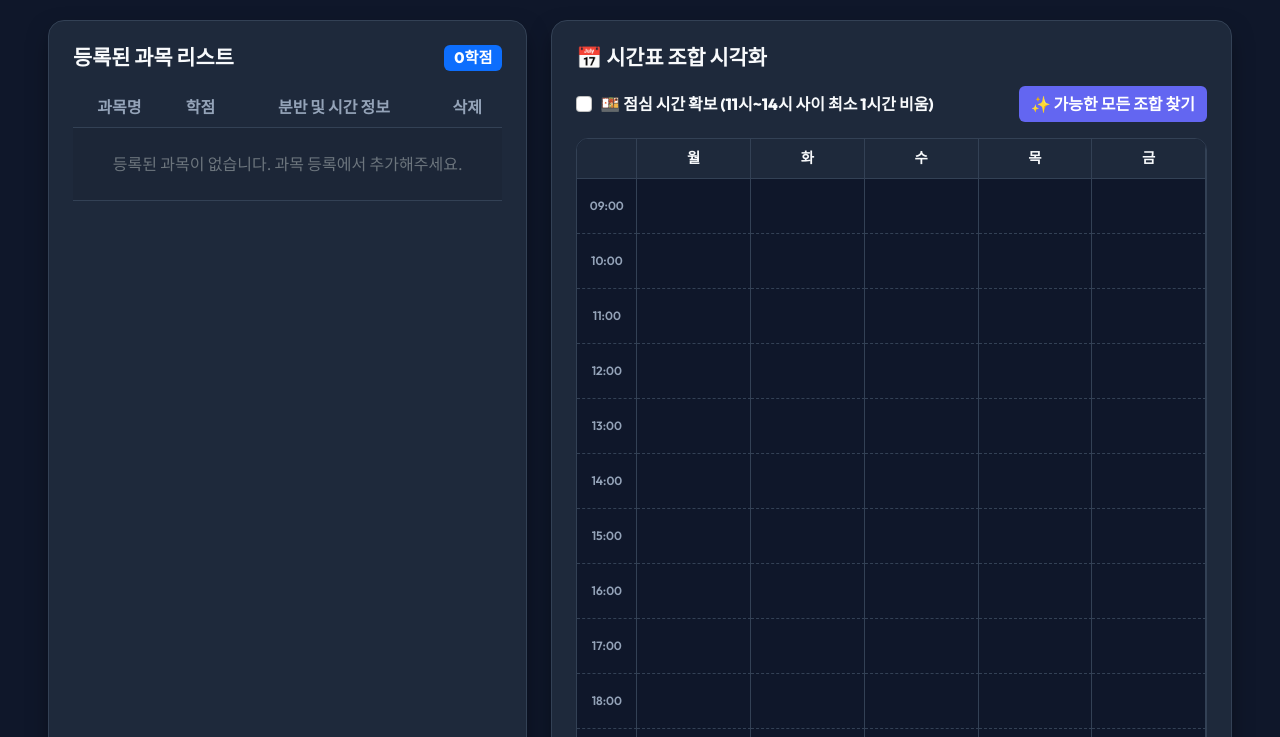
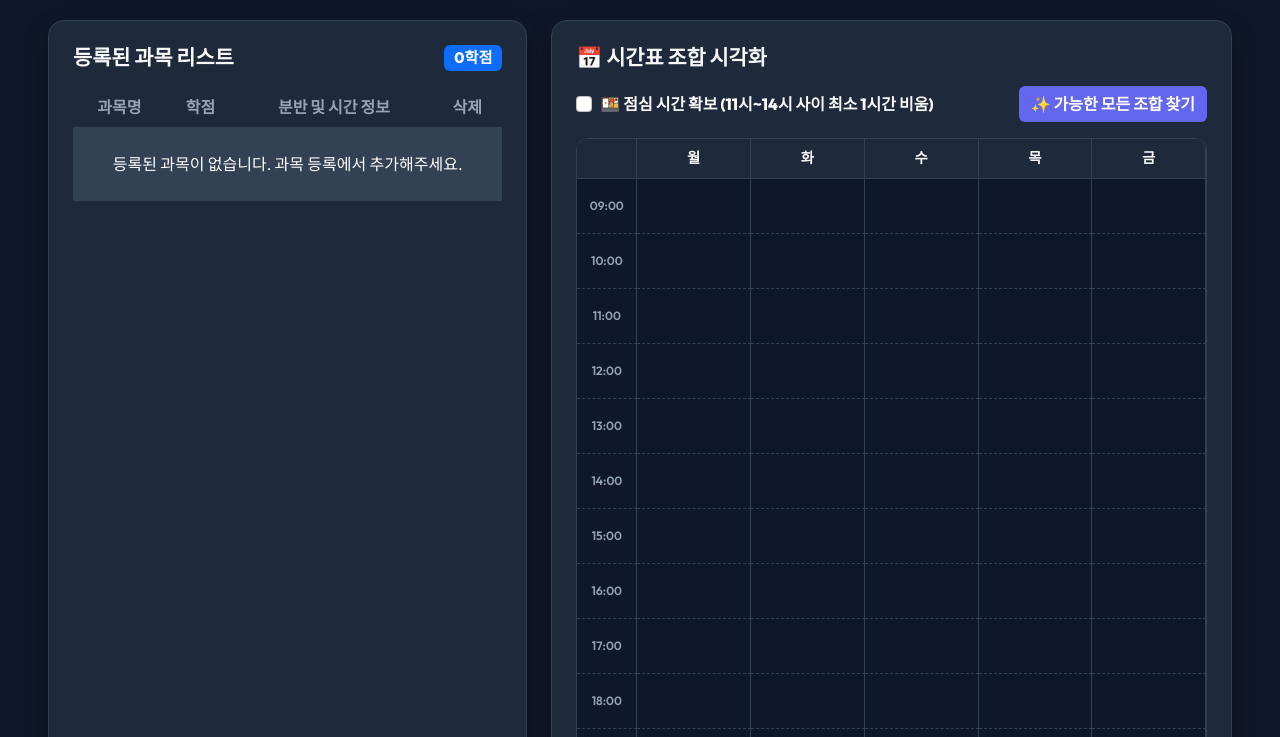
Before and after one commit to sonsoobin1102/Sugang_table, a website: page view/list.ejs in a window 1280 px wide. In both pictures the pointer is over the element "등록된 과목이 없습니다. 과목 등록에서 추가해주세요.". Shown: the part 63-800 px from the top of the page. Drawn offline with nearby package versions, Linux system fonts and the light colour scheme; files that its build step writes are made by us from their sources; files whose address does not match are found by name.

Commit message:
Fix table row hover text invisibility issue in dark mode

```diff
--- a/view/list.ejs
+++ b/view/list.ejs
@@ -78,6 +78,9 @@
         }
 
         .table {
+            --bs-table-color: var(--text-color);
+            --bs-table-hover-color: #ffffff;
+            --bs-table-hover-bg: #334155;
             color: var(--text-color) !important;
         }
 
@@ -88,7 +91,17 @@
 
         .table td {
             border-color: var(--border-color) !important;
+            color: var(--text-color) !important;
             vertical-align: middle;
+        }
+
+        .table-hover tbody tr:hover {
+            color: #ffffff !important;
+            background-color: #334155 !important;
+        }
+
+        .table-hover tbody tr:hover td {
+            color: #ffffff !important;
         }
 
         .timetable-grid {
```
Also changed, not shown: list.html.
